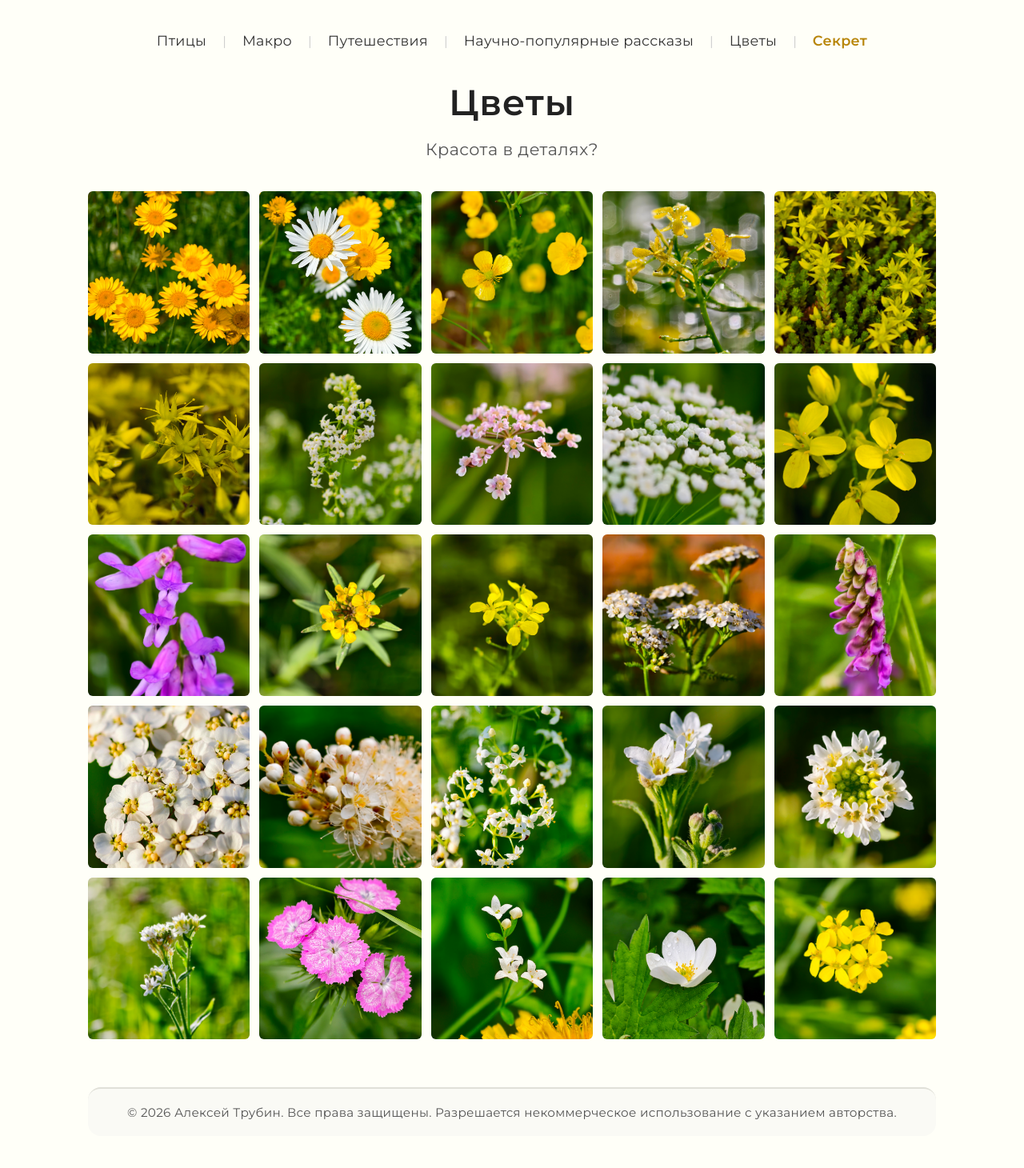
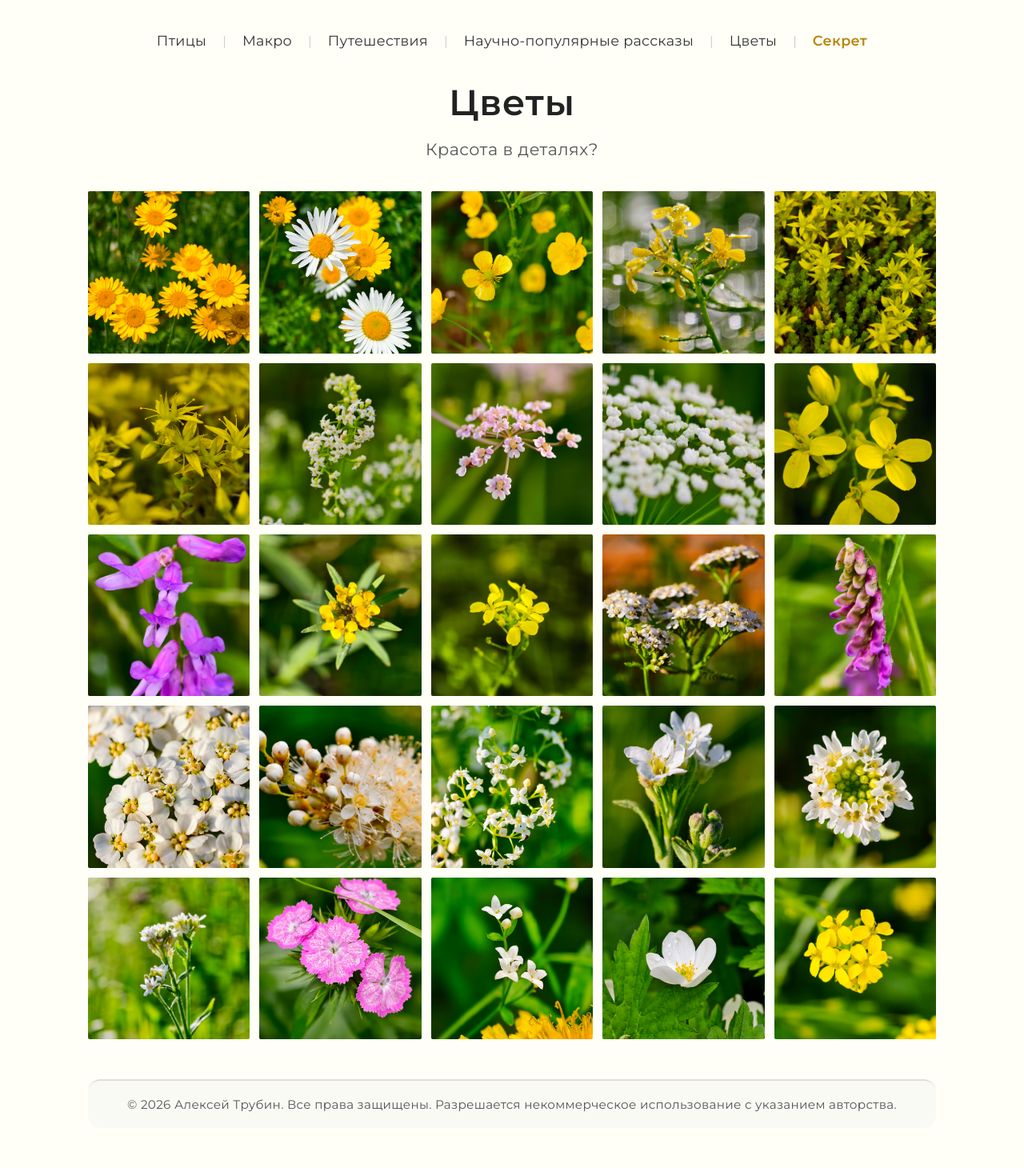
Before and after one commit to alextrubin/alextrubin.github.io, a Jekyll site: the page built from flowers/index.html, in a window 1280 px wide. Shown: the whole page at 80% size. Built offline with Jekyll 4.4.1, drawn with Linux system fonts in a browser that asks for light colours.

Commit message:
Update style.css

```diff
--- a/css/style.css
+++ b/css/style.css
@@ -259,14 +259,14 @@
   display: grid;
   grid-template-columns: repeat(auto-fill, minmax(200px, 1fr));
   gap: 12px;
-  margin-top: 20px;
-  margin-bottom: 20px;
+  margin-top: 10px;
+  margin-bottom: 10px;
 }
 
 .grid-item {
   aspect-ratio: 1 / 1; /* Квадратные ячейки */
   overflow: hidden;
-  border-radius: 6px;
+  border-radius: 2px;
   background-color: #f0f0e8;
 }
 
```
